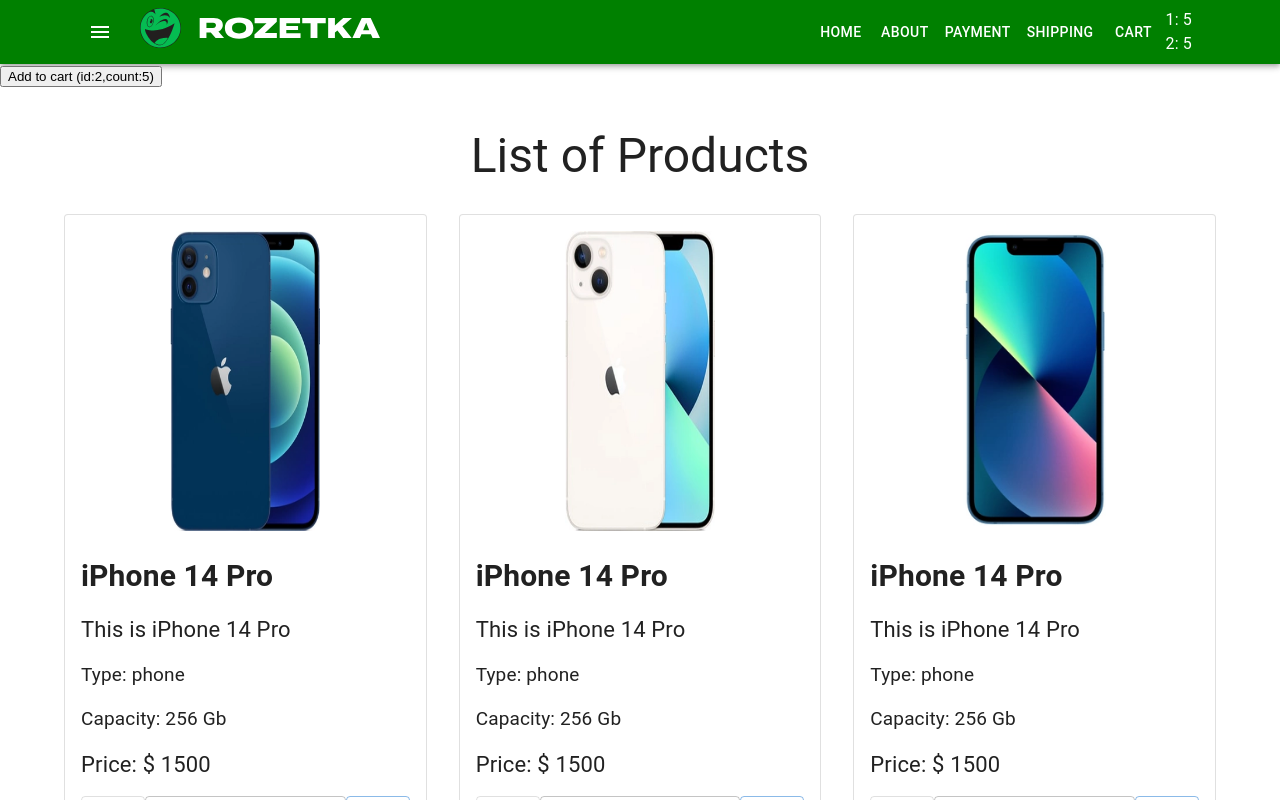
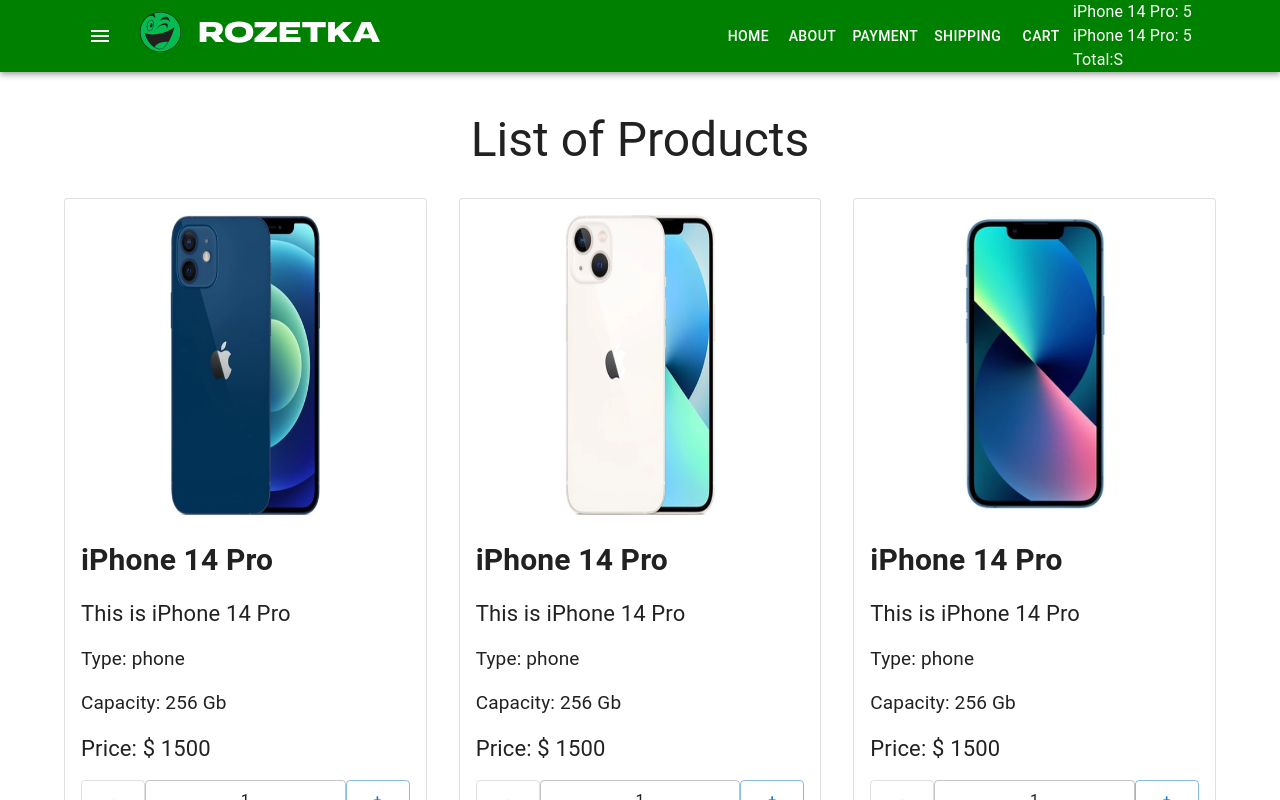
Before and after one commit to OlegBerlo/def, a React (Create React App) app: page / in a window 1280 px wide. Shown: the top 800 px of the page. Built offline with nearby package versions, Linux system fonts and the light colour scheme; the HTML template or start-up script is replaced by a standard one.

Commit message:
productObject

```diff
--- a/src/Container/App/App.tsx
+++ b/src/Container/App/App.tsx
@@ -26,9 +26,6 @@
     <StyledEngineProvider injectFirst>
       <CssBaseline />
       <Header productsInCart={productsInCart} />
-      <button onClick={() => addProductToCart(2, 5)}>
-        Add to cart (id:2,count:5)
-      </button>
       <Main addProductToCart={addProductToCart} />
     </StyledEngineProvider>
   );
--- a/src/components/CartHeader/CartHeader.tsx
+++ b/src/components/CartHeader/CartHeader.tsx
@@ -1,16 +1,28 @@
+import productsArray, { Product, getProductsObject } from "utils/productsArray";
 type Props = {
   productsInCart: {
     [id: number]: number;
   };
+  productsObject?: {
+    [id: number]: Product;
+  };
 };
-const CartHeader = ({ productsInCart }: Props) => {
+
+const CartHeader = ({
+  productsInCart,
+  productsObject = getProductsObject(productsArray),
+}: Props) => {
   return (
     <div>
-      {Object.keys(productsInCart).map((productId) => (
-        <div key={productId}>
-          {productId}: {productsInCart[parseInt(productId)]}
-        </div>
-      ))}
+      <div>
+        {Object.keys(productsInCart).map((productId) => (
+          <div key={productId}>
+            {productsObject[parseInt(productId)].title}:{" "}
+            {productsInCart[parseInt(productId)]}
+          </div>
+        ))}
+      </div>
+      <div>Total:S{}</div>
     </div>
   );
 };
--- a/src/utils/productsArray.ts
+++ b/src/utils/productsArray.ts
@@ -1,4 +1,4 @@
-type Product = {
+export type Product = {
   id:number
   title: string
   description: string
@@ -92,5 +92,12 @@
 }
 ]
 
-
+export const getProductsObject =(array:Product[]) =>
+array.reduce(
+  (object,product) =>({
+    ...object,
+    [product.id]:product,
+  }),
+  {}
+)
 export default productsArray
```
